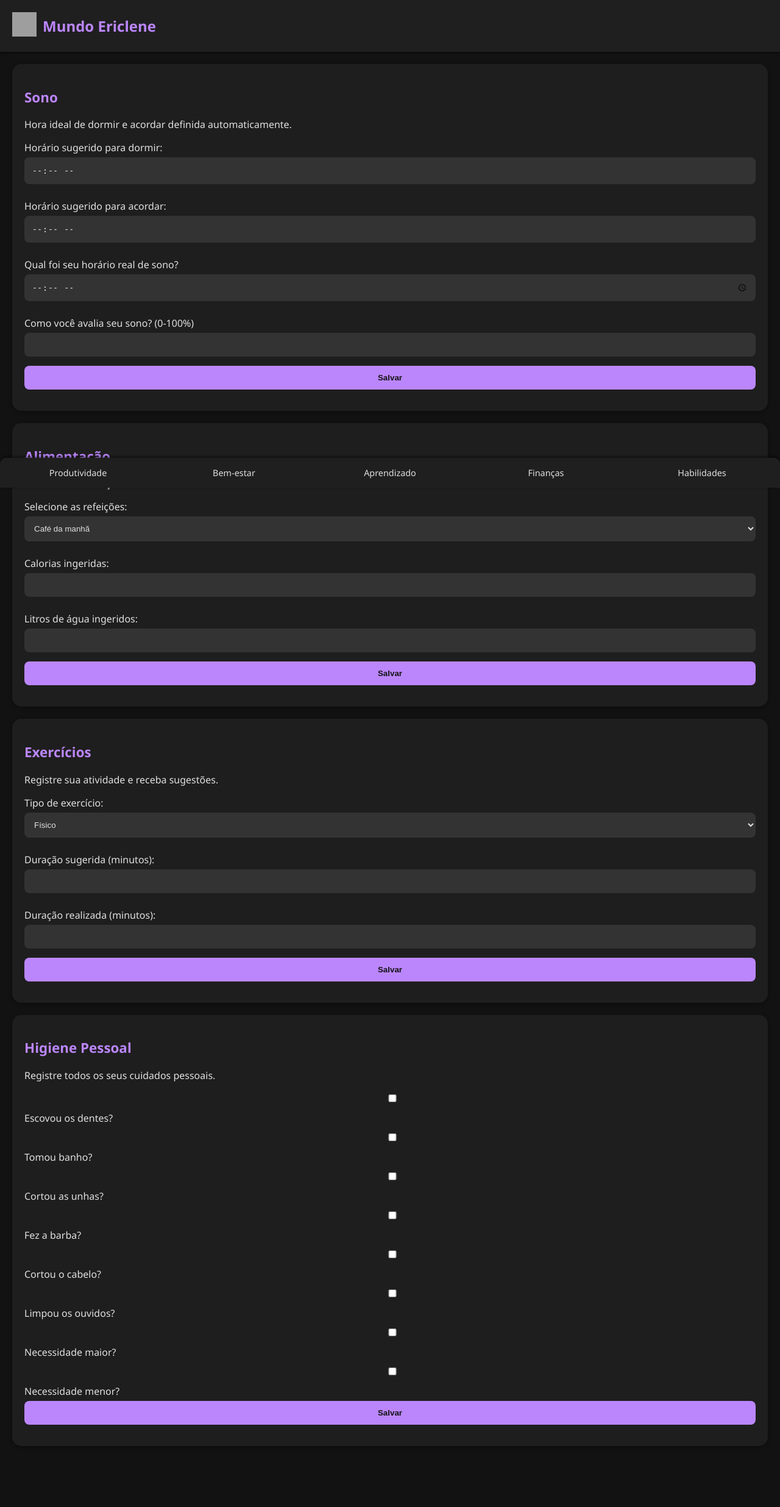
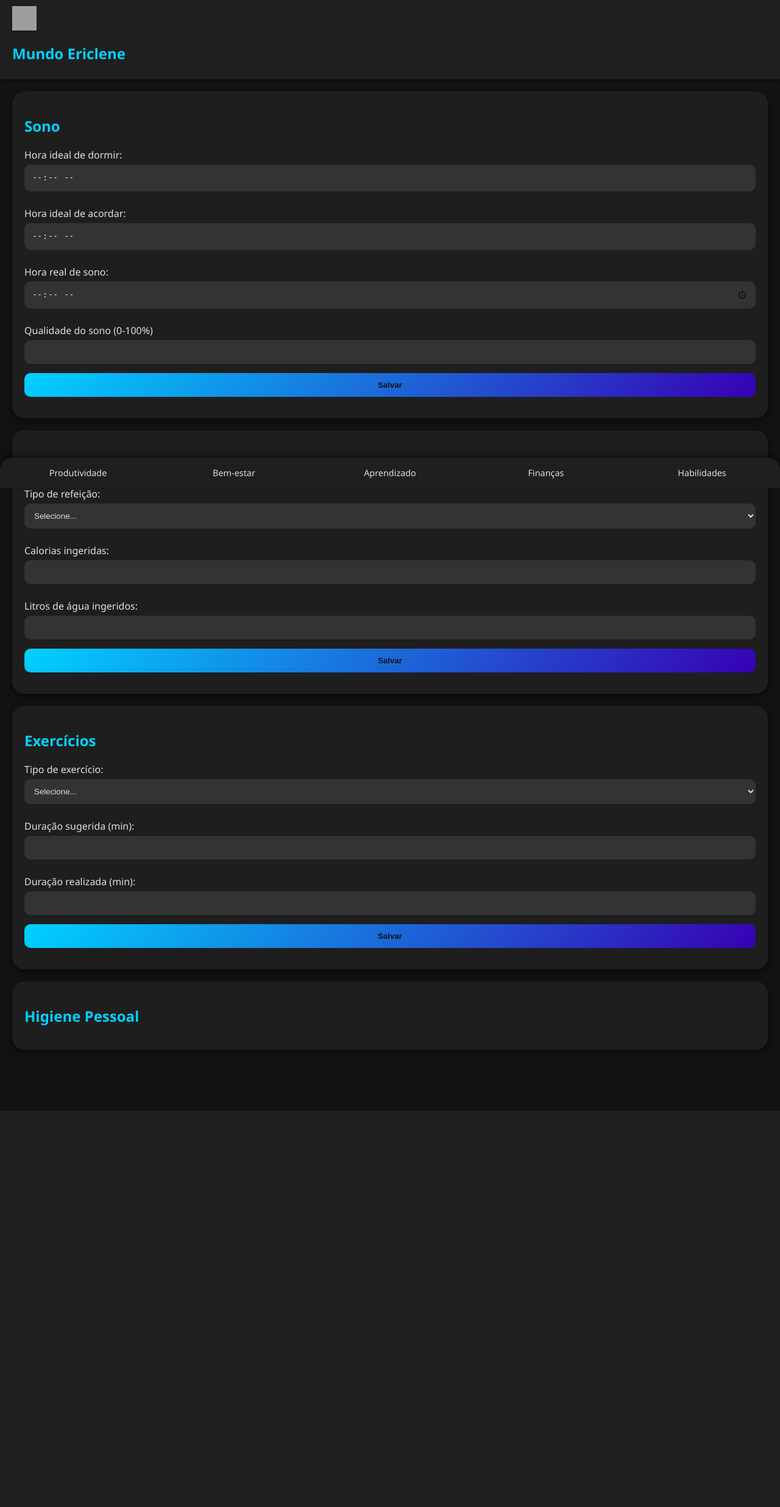
Before and after one commit to MundoEriclene/Mundo_Ericlene, a Python web app: template frontend/templates/saude.html in a window 1280 px wide. Shown: the whole page at 61% size. After the commit the page ends 1822 px from the top, so only its background shows below. Run offline with Jinja, Linux system fonts and the light colour scheme; the template is opened without the code that fills it, so the values that code supplies are empty; grey boxes are pictures that could not be loaded.

Commit message:
Descrição do que foi alterado

```diff
--- a/frontend/css/saude.css
+++ b/frontend/css/saude.css
@@ -1,4 +1,4 @@
-/* Tema escuro moderno e responsivo para Mundo Ericlene */
+/* Tema escuro moderno, luxuoso e responsivo para Mundo Ericlene */
 body {
   background-color: #121212;
   color: #E0E0E0;
@@ -24,7 +24,7 @@ header .logo img {
 header h1 {
   flex-grow: 1;
   font-size: 1.5rem;
-  color: #BB86FC;
+  color: #00D1FF;
 }
 
 main {
@@ -36,18 +36,19 @@ section {
   background-color: #1E1E1E;
   padding: 20px;
   margin-bottom: 20px;
-  border-radius: 15px;
-  box-shadow: 0 2px 6px rgba(0, 0, 0, 0.3);
-  transition: transform 0.2s ease;
+  border-radius: 20px;
+  box-shadow: 0 4px 10px rgba(0, 0, 0, 0.5);
+  transition: transform 0.3s ease, box-shadow 0.3s ease;
 }
 
 section:hover {
-  transform: translateY(-5px);
+  transform: translateY(-10px);
+  box-shadow: 0 8px 16px rgba(0, 0, 0, 0.6);
 }
 
 section h2 {
-  color: #BB86FC;
-  font-size: 1.4rem;
+  color: #00D1FF;
+  font-size: 1.5rem;
   cursor: pointer;
 }
 
@@ -70,7 +71,7 @@ form input, form select, form button {
   padding: 12px;
   margin-bottom: 15px;
   border: none;
-  border-radius: 8px;
+  border-radius: 10px;
   box-sizing: border-box;
 }
 
@@ -80,22 +81,22 @@ form input, form select {
 }
 
 form button {
-  background-color: #BB86FC;
+  background: linear-gradient(135deg, #00D1FF, #3700B3);
   color: #121212;
   cursor: pointer;
   font-weight: bold;
-  transition: background-color 0.3s ease;
+  transition: background 0.3s ease;
 }
 
 form button:hover {
-  background-color: #3700B3;
+  background: linear-gradient(135deg, #3700B3, #00D1FF);
 }
 
 .mensagem-sucesso {
   background-color: #28a745;
   color: #fff;
   padding: 10px;
-  border-radius: 8px;
+  border-radius: 10px;
   text-align: center;
   margin-top: 10px;
   animation: fadeOut 3s forwards;
@@ -113,18 +114,18 @@ footer {
   position: fixed;
   bottom: 0;
   width: 100%;
-  box-shadow: 0 -2px 4px rgba(0, 0, 0, 0.5);
-  border-top-left-radius: 10px;
-  border-top-right-radius: 10px;
+  box-shadow: 0 -4px 10px rgba(0, 0, 0, 0.5);
+  border-top-left-radius: 20px;
+  border-top-right-radius: 20px;
 }
 
 .menu-inferior ul {
   display: flex;
-  justify-content: space-around;
+  justify-content: space-between;
   list-style: none;
   padding: 0;
   margin: 0;
-  flex-wrap: wrap;
+  flex-wrap: nowrap;
 }
 
 .menu-inferior ul li {
@@ -138,10 +139,11 @@ footer {
   font-size: 0.9rem;
   display: block;
   padding: 5px;
+  transition: color 0.3s ease;
 }
 
 .menu-inferior ul li a:hover {
-  color: #BB86FC;
+  color: #00D1FF;
 }
 
 /* Responsividade */
@@ -152,7 +154,28 @@ footer {
   header h1 {
     font-size: 1.2rem;
   }
+  .menu-inferior ul {
+    flex-wrap: wrap;
+  }
+  .menu-inferior ul li {
+    flex: 1 1 50%;
+  }
   .menu-inferior ul li a {
     font-size: 0.8rem;
   }
 }
+
+/* Ajustes de Higiene Pessoal */
+#higiene .content {
+  display: none;
+  margin-top: 10px;
+}
+
+#higiene.ativo .content {
+  display: block;
+}
+
+/* Espaçamento para opções de higiene pessoal */
+#higiene form label {
+  margin-bottom: 10px;
+}
--- a/frontend/templates/saude.html
+++ b/frontend/templates/saude.html
@@ -12,23 +12,24 @@
   <header>
     <div class="logo">
       <img src="/assets/img/logo.png" alt="Logo Mundo Ericlene">
+      <h1>Mundo Ericlene</h1>
     </div>
-    <h1>Mundo Ericlene</h1>
   </header>
+
+  <div id="notification-area"></div>
 
   <main>
     <section id="sono" class="collapsible">
       <h2 onclick="toggleSection('sono')">Sono</h2>
       <div class="content">
-        <p>Hora ideal de dormir e acordar definida automaticamente.</p>
-        <form>
-          <label for="horarioDormir">Horário sugerido para dormir:</label>
+        <form onsubmit="return salvarSono(event)">
+          <label for="horarioDormir">Hora ideal de dormir:</label>
           <input type="time" id="horarioDormir" disabled>
-          <label for="horarioAcordar">Horário sugerido para acordar:</label>
+          <label for="horarioAcordar">Hora ideal de acordar:</label>
           <input type="time" id="horarioAcordar" disabled>
-          <label for="horarioReal">Qual foi seu horário real de sono?</label>
+          <label for="horarioReal">Hora real de sono:</label>
           <input type="time" id="horarioReal">
-          <label for="qualidadeSono">Como você avalia seu sono? (0-100%)</label>
+          <label for="qualidadeSono">Qualidade do sono (0-100%)</label>
           <input type="number" id="qualidadeSono" min="0" max="100">
           <button type="submit">Salvar</button>
         </form>
@@ -38,10 +39,10 @@
     <section id="alimentacao" class="collapsible">
       <h2 onclick="toggleSection('alimentacao')">Alimentação</h2>
       <div class="content">
-        <p>Escolha suas refeições do dia.</p>
-        <form>
-          <label for="refeicao">Selecione as refeições:</label>
-          <select id="refeicao">
+        <form onsubmit="return salvarAlimentacao(event)">
+          <label for="refeicao">Tipo de refeição:</label>
+          <select id="refeicao" onchange="carregarOpcoesRefeicao()">
+            <option value="">Selecione...</option>
             <option>Café da manhã</option>
             <option>Almoço</option>
             <option>Jantar</option>
@@ -61,18 +62,18 @@
     <section id="exercicios" class="collapsible">
       <h2 onclick="toggleSection('exercicios')">Exercícios</h2>
       <div class="content">
-        <p>Registre sua atividade e receba sugestões.</p>
-        <form>
+        <form onsubmit="return salvarExercicios(event)">
           <label for="tipoExercicio">Tipo de exercício:</label>
-          <select id="tipoExercicio">
+          <select id="tipoExercicio" onchange="sugerirExercicio()">
+            <option value="">Selecione...</option>
             <option value="fisico">Físico</option>
             <option value="mental">Mental</option>
             <option value="emocional">Emocional</option>
           </select>
           <div id="sugestoesExercicio"></div>
-          <label for="duracaoExercicio">Duração sugerida (minutos):</label>
+          <label for="duracaoExercicio">Duração sugerida (min):</label>
           <input type="number" id="duracaoExercicio" disabled>
-          <label for="realizado">Duração realizada (minutos):</label>
+          <label for="realizado">Duração realizada (min):</label>
           <input type="number" id="realizado">
           <button type="submit">Salvar</button>
         </form>
@@ -82,8 +83,7 @@
     <section id="higiene" class="collapsible">
       <h2 onclick="toggleSection('higiene')">Higiene Pessoal</h2>
       <div class="content">
-        <p>Registre todos os seus cuidados pessoais.</p>
-        <form>
+        <form onsubmit="return salvarHigiene(event)">
           <label><input type="checkbox" id="escovacao"> Escovou os dentes?</label>
           <label><input type="checkbox" id="banho"> Tomou banho?</label>
           <label><input type="checkbox" id="unhas"> Cortou as unhas?</label>
```
